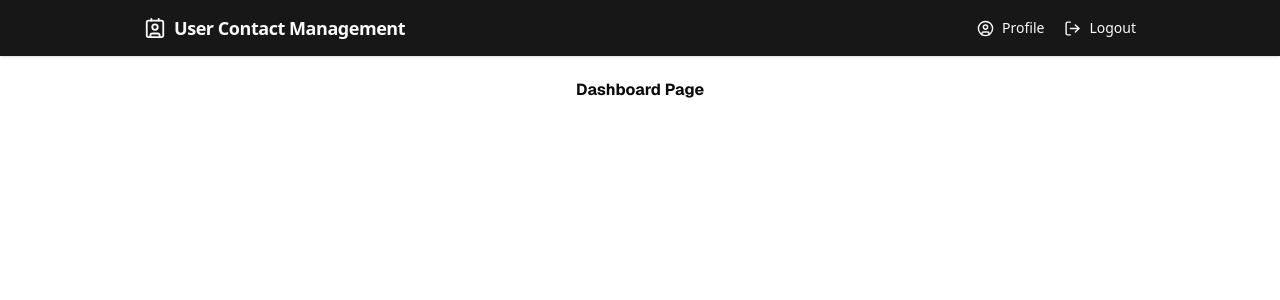
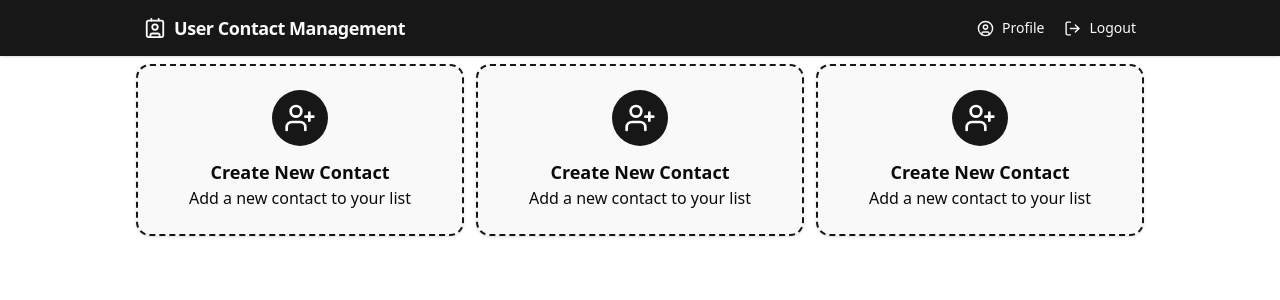
Before and after one commit to bagoesrex/user-contact-fe, a Next.js app: page /dashboard in a window 1280 px wide. Shown: the top 300 px of the page. Built offline with nearby package versions, Linux system fonts and the light colour scheme.

Commit message:
feat(dashboard): add create card component to dashboard page

```diff
--- /dev/null
+++ b/app/(main)/dashboard/_components/create-card.tsx
@@ -0,0 +1,18 @@
+import { Card, CardContent } from "@/components/ui/card";
+import { UserPlus } from "lucide-react";
+
+export default function CreateCard() {
+    return (
+        <Card className="max-h-50 justify-center items-center border-2 border-dashed border-primary bg-gray-100/50">
+            <CardContent className="flex flex-col justify-center items-center gap-3">
+                <div className="bg-primary rounded-full size-fit p-3 flex justify-center items-center">
+                    <UserPlus color="white" size={32} />
+                </div>
+                <div className="flex flex-col justify-center items-center">
+                    <h2 className="text-lg font-semibold">Create New Contact</h2>
+                    <p>Add a new contact to your list</p>
+                </div>
+            </CardContent>
+        </Card>
+    )
+}
--- a/app/(main)/dashboard/page.tsx
+++ b/app/(main)/dashboard/page.tsx
@@ -1,7 +1,11 @@
+import CreateCard from "./_components/create-card";
+
 export default function DashboardPage() {
     return (
-        <div className="font-sans grid grid-rows-[20px_1fr_20px] items-center justify-items-center min-h-screen p-8 pb-20 gap-16 sm:p-20">
-            <h1 className="text-center font-bold">Dashboard Page</h1>
+        <div className="grid grid-cols-1 md:grid-cols-2 lg:grid-cols-3 max-w-5xl mx-auto w-full mt-14 py-2 px-2 gap-3">
+            <CreateCard />
+            <CreateCard />
+            <CreateCard />
         </div>
     )
 }
```
